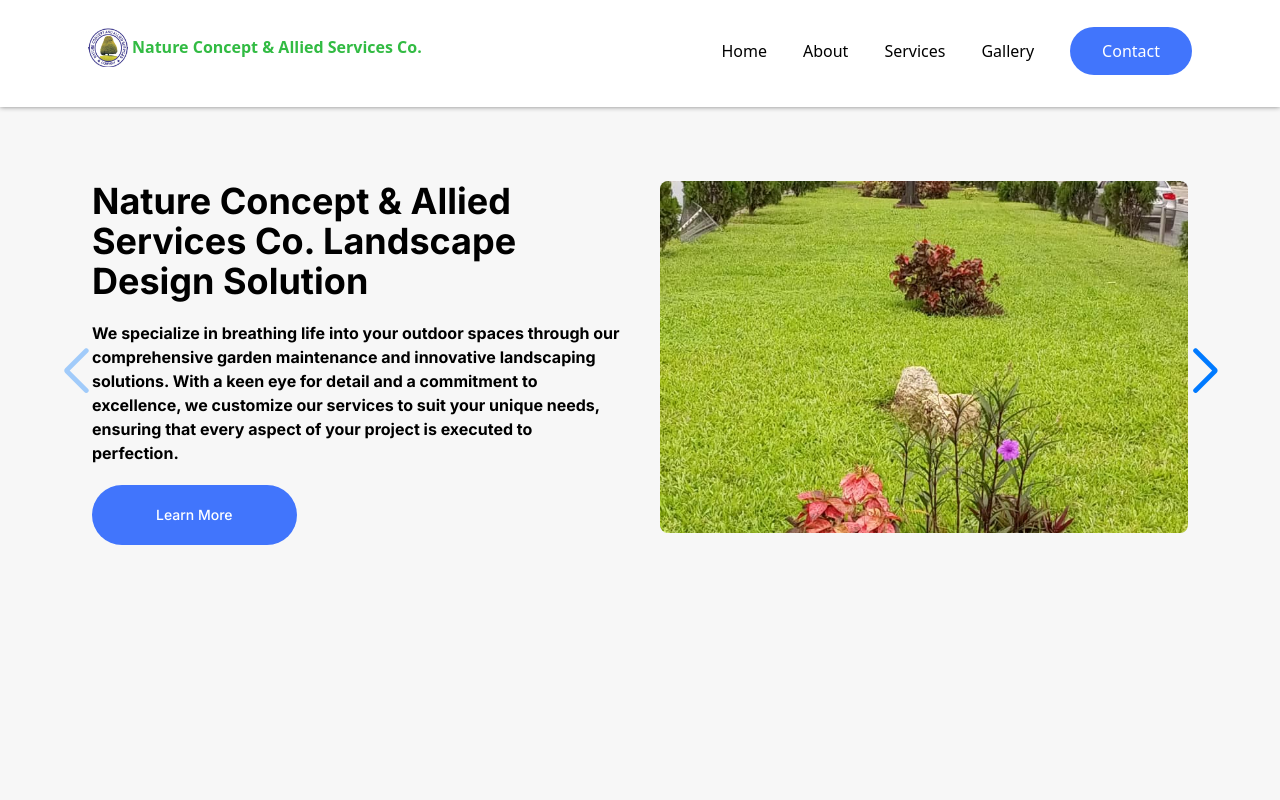
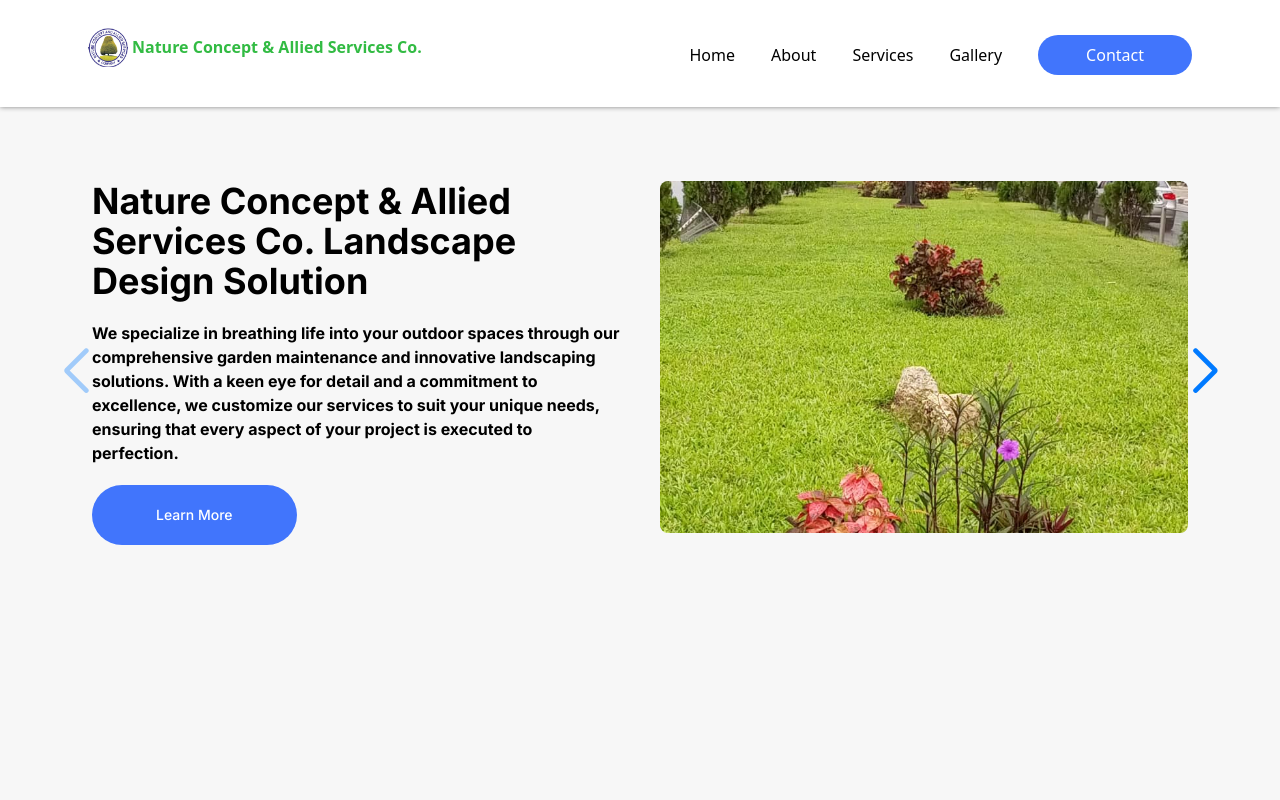
Before and after one commit to YhinkaDevOps/natureserveconcept, a Next.js app: page / in a window 1280 px wide. Shown: the top 800 px of the page. Built offline with nearby package versions, Linux system fonts and the light colour scheme.

Commit message:
ft: final push

```diff
--- a/src/components/Navbar.jsx
+++ b/src/components/Navbar.jsx
@@ -91,7 +91,7 @@ const Navbar = () => {
                   Gallery
                 </Link>
               </li>
-              <li className="cursor-pointer text-white font-medium hover:opacity-70 bg-[#4175fc] rounded-l-[100px] rounded-r-[100px] px-8 py-3">
+              <li className="cursor-pointer text-white font-medium hover:opacity-70 bg-[#4175fc] rounded-l-[100px] rounded-r-[100px] px-12 py-2">
                 <Link
                   to="contact"
                   spy={true}
```
